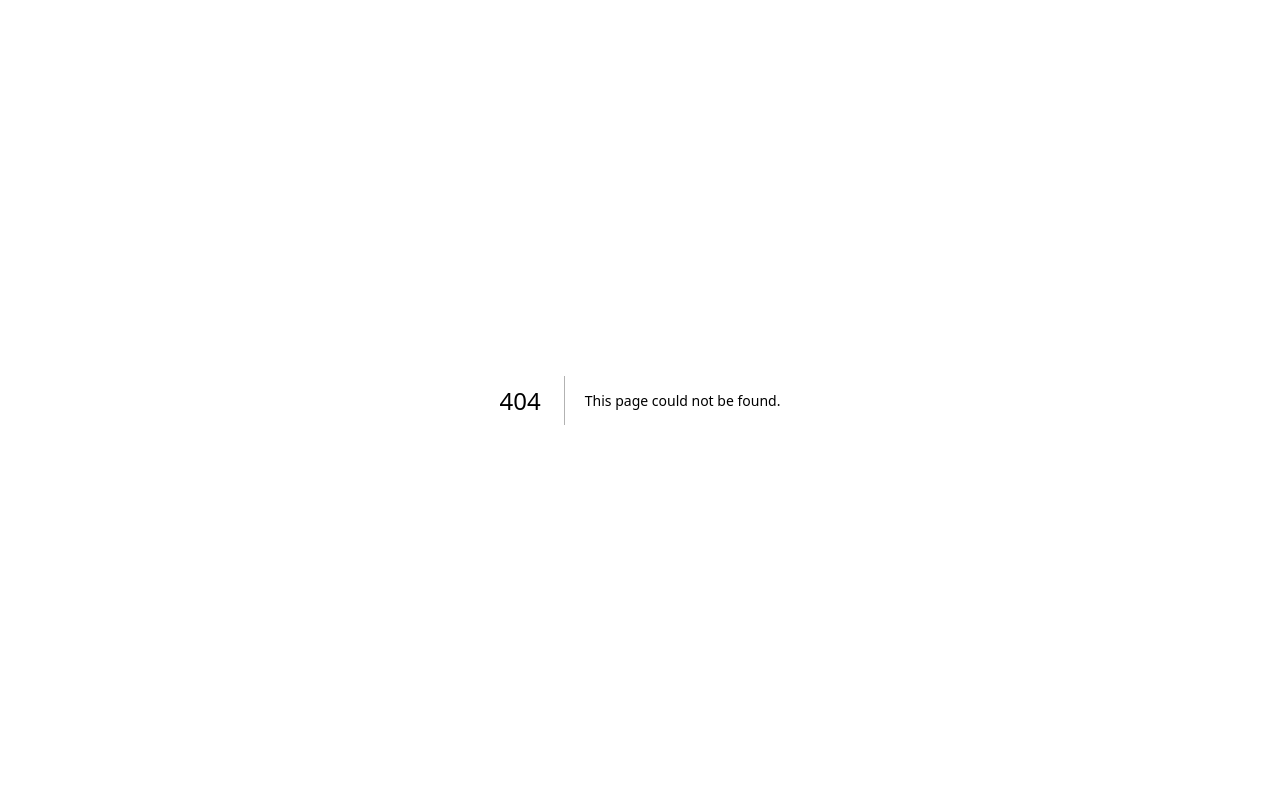
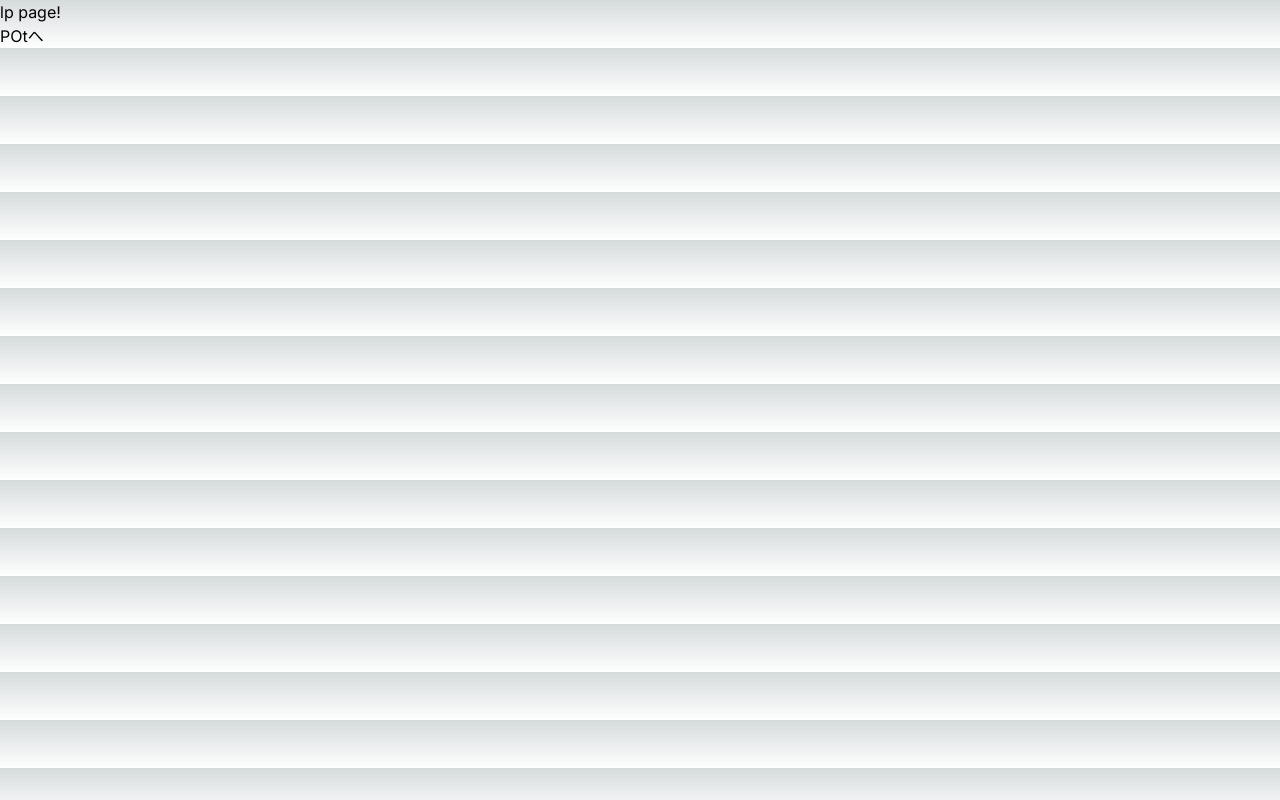
Before and after one commit to Yuma-Tsukakoshi/PORTECH_front_next, a Next.js app: page /lp in a window 1280 px wide. Before the commit this address had no page. Built offline with nearby package versions, Linux system fonts and the light colour scheme.

Commit message:
✨ page.tsxを追加

```diff
--- /dev/null
+++ b/src/app/lp/page.tsx
@@ -0,0 +1,11 @@
+import Image from 'next/image'
+import Link from 'next/link'
+
+export default function Home() {
+  return (
+    <>
+      <h1>lp page!</h1>
+      <Link href="/portfolio">POtへ</Link>
+    </>
+  )
+}
--- /dev/null
+++ b/src/app/portfolio/page.tsx
@@ -0,0 +1,7 @@
+import Image from 'next/image'
+
+export default function Home() {
+  return (
+    <h1>portfolio page!</h1>
+  )
+}
--- /dev/null
+++ b/src/app/techfind/page.tsx
@@ -0,0 +1,7 @@
+import Image from 'next/image'
+
+export default function Home() {
+  return (
+    <h1>techfind page!</h1>
+  )
+}
--- /dev/null
+++ b/src/app/tips/page.tsx
@@ -0,0 +1,7 @@
+import Image from 'next/image'
+
+export default function Home() {
+  return (
+    <h1>tips page!</h1>
+  )
+}
```
